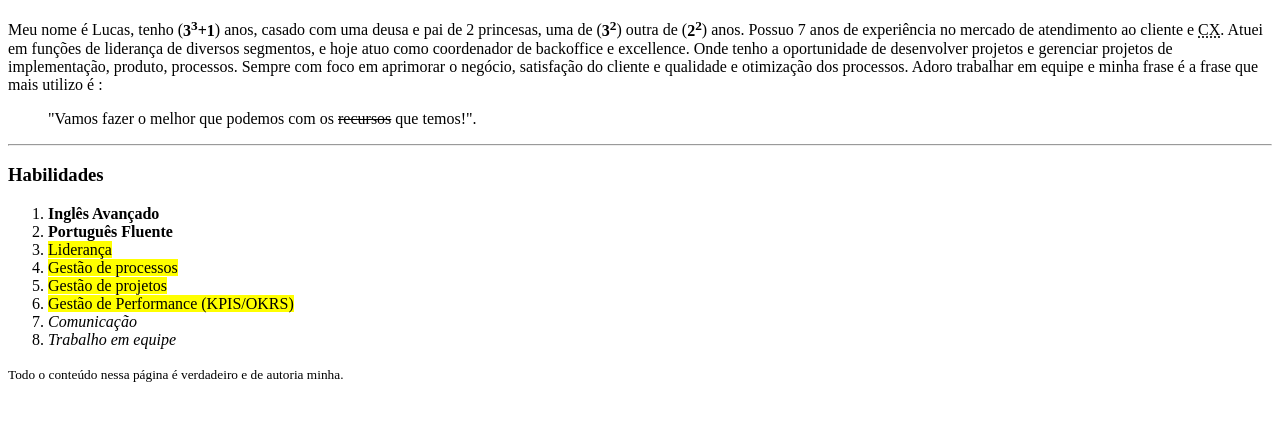
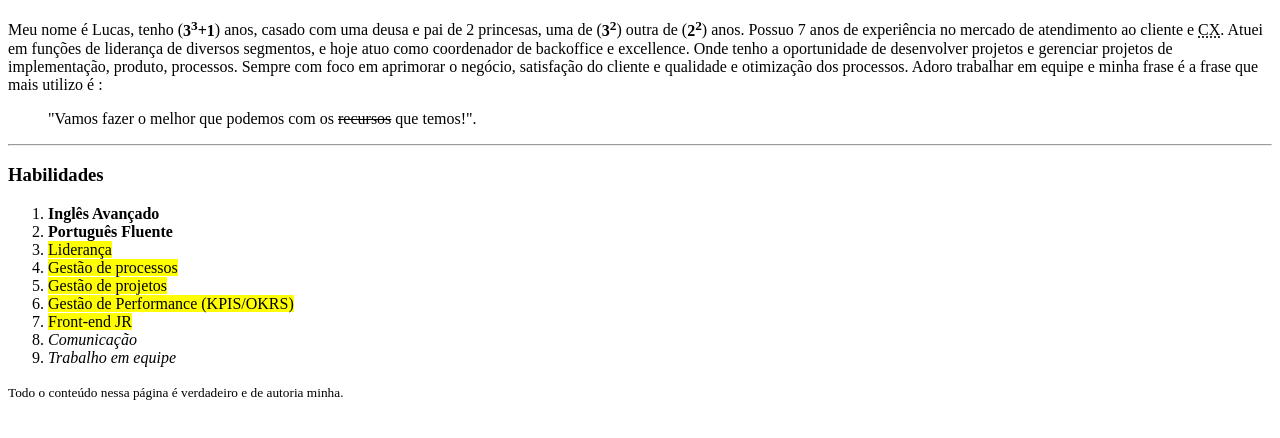
Before and after one commit to lucas1994bastos/DIO-FRONT-END-Challenge, a plain HTML site: page index.html in a window 1280 px wide. Shown: the part 354-792 px from the top of the page. Drawn offline with Linux system fonts and the light colour scheme.

Commit message:
Adicionando curso prog

```diff
--- a/index.html
+++ b/index.html
@@ -32,6 +32,7 @@
                 <li><mark>Gestão de processos</mark></li>
                 <li><mark>Gestão de projetos</mark></li>
                 <li><mark>Gestão de Performance (KPIS/OKRS)</mark></li>
+                <li><mark>Front-end JR</mark></li>
                 <li><em>Comunicação</em></li>
                 <li><em>Trabalho em equipe</em></li>
 
```
